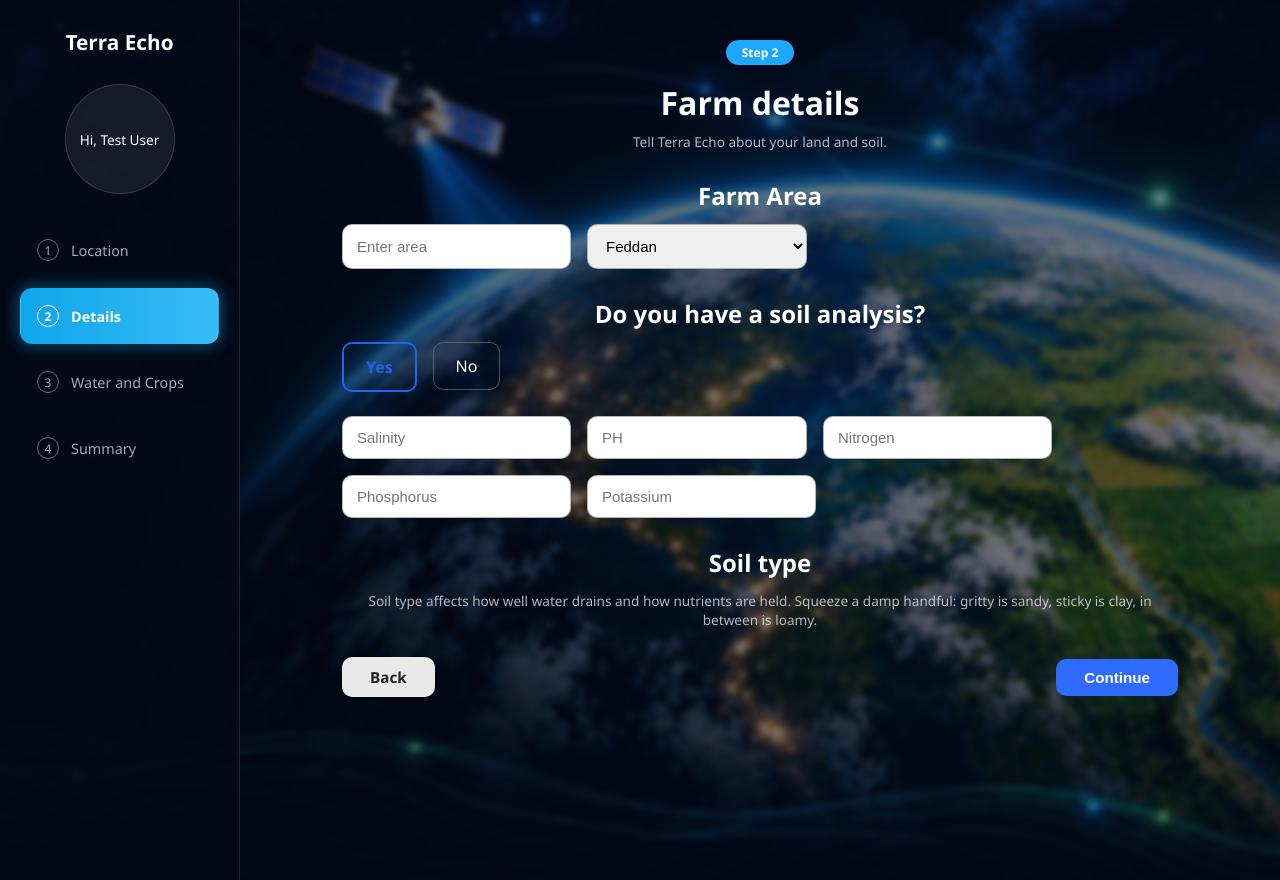
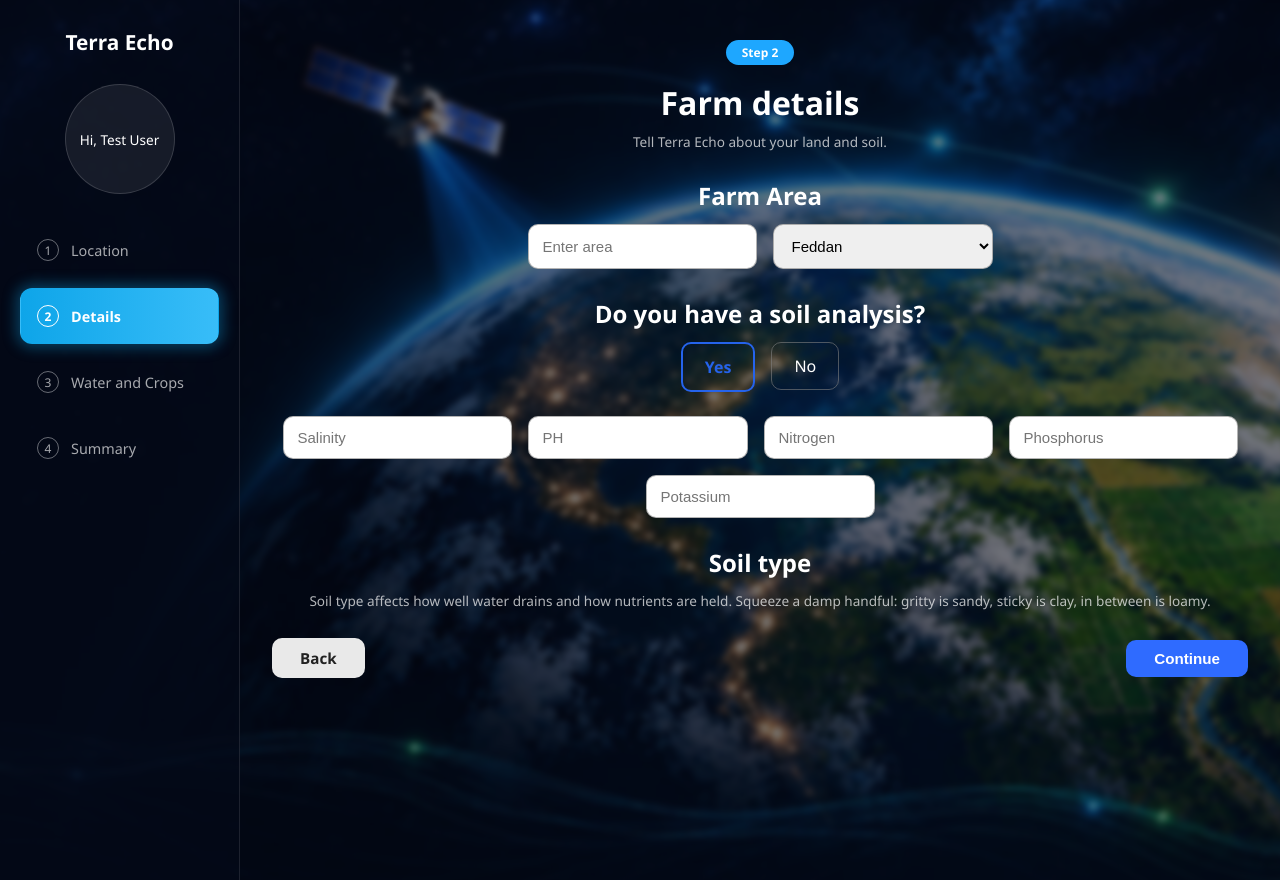
Before and after one commit to shahd-mohamed123255/Terra-echo, a Laravel app: template resources/views/farm/details.blade.php in a window 1280 px wide. Run offline with Laravel 12, Linux system fonts and the light colour scheme; the template is opened without the code that fills it, so the values that code supplies are empty; a user stored in the database is signed in; data comes from the database, SQL or seed files in the repository.

Commit message:
shahd details and water pages centered

```diff
--- a/public/css/details.css
+++ b/public/css/details.css
@@ -23,6 +23,39 @@
 .soil-svg { width: 100%; height: 110px; transition: transform .25s ease; }
 .soil-card:hover .soil-svg { transform: translateY(-4px) scale(1.05); }
 .soil-svg { filter: drop-shadow(0 6px 8px rgba(0, 0, 0, .25)); }
+
+.farm-step {
+    width: 100%;
+    max-width: 1050px;
+}
+.farm-step form {
+    width: 100%;
+    max-width: 1050px;
+    margin: 28px auto 0;
+}
+.farm-step .d-row,
+.farm-step .soil-cards {
+    justify-content: center;
+}
+.farm-step .soil-cards {
+    width: 100%;
+}
+.farm-step .priority-choice {
+    flex: 1 1 220px;
+    max-width: 340px;
+}
+.farm-step .priority-choice > span {
+    display: flex;
+    flex-direction: column;
+    align-items: center;
+    gap: 4px;
+}
+.farm-step .priority-choice small {
+    display: block;
+    font-size: 0.85em;
+    font-weight: normal;
+    line-height: 1.4;
+}
 
 .sum-card {
     width: 100%; max-width: 760px; margin: 20px auto 0;
--- a/public/css/responsive.css
+++ b/public/css/responsive.css
@@ -33,11 +33,16 @@
     .content h1 { font-size: 26px; }
     .content h2 { font-size: 18px; }
 
+    .farm-step { max-width: 100%; }
+    .farm-step form { max-width: 100%; }
+
     /* الخانات */
     .d-row { gap: 10px; }
     .d-input { min-width: 0; width: 100%; }
     .d-row .choice { flex: 1 1 calc(50% - 10px); }
     .d-row .choice > span { padding: 10px 12px; text-align: center; font-size: 14px; }
+    .farm-step .priority-choice { flex-basis: calc(50% - 10px); max-width: none; }
+    .farm-step .priority-choice > span { height: 100%; }
     .d-block .hint { margin-bottom: 14px; line-height: 1.5; }
 
     /* كروت التربة: 3 جنب بعض بدل واحد تحت التاني */
--- a/resources/views/farm/details.blade.php
+++ b/resources/views/farm/details.blade.php
@@ -35,7 +35,7 @@
 </ol>
         </aside>
 
-        <main class="content">
+        <main class="content farm-step">
 
             <span class="step-pill">Step 2</span>
             <h1>Farm details</h1>
--- a/resources/views/farm/water.blade.php
+++ b/resources/views/farm/water.blade.php
@@ -43,7 +43,7 @@
             </ol>
         </aside>
 
-        <main class="content">
+        <main class="content farm-step">
 
             <span class="step-pill">Step 3</span>
             <h1>Water and Crops</h1>
@@ -104,10 +104,10 @@
                             'soil_health'      => ['Soil health', 'Favor plans that support soil over seasons'],
                             'local_cost'       => ['Local cost', 'Needs your local cost input'],
                         ] as $value => [$label, $hintText])
-                            <label class="choice">
+                            <label class="choice priority-choice">
                                 <input type="radio" name="priority" value="{{ $value }}"
                                        @checked($prio === $value) required>
-                                <span>{{ $label }}<small>{{ $hintText }}</small></span>
+                                <span><strong>{{ $label }}</strong><small>{{ $hintText }}</small></span>
                             </label>
                         @endforeach
                     </div>
```
